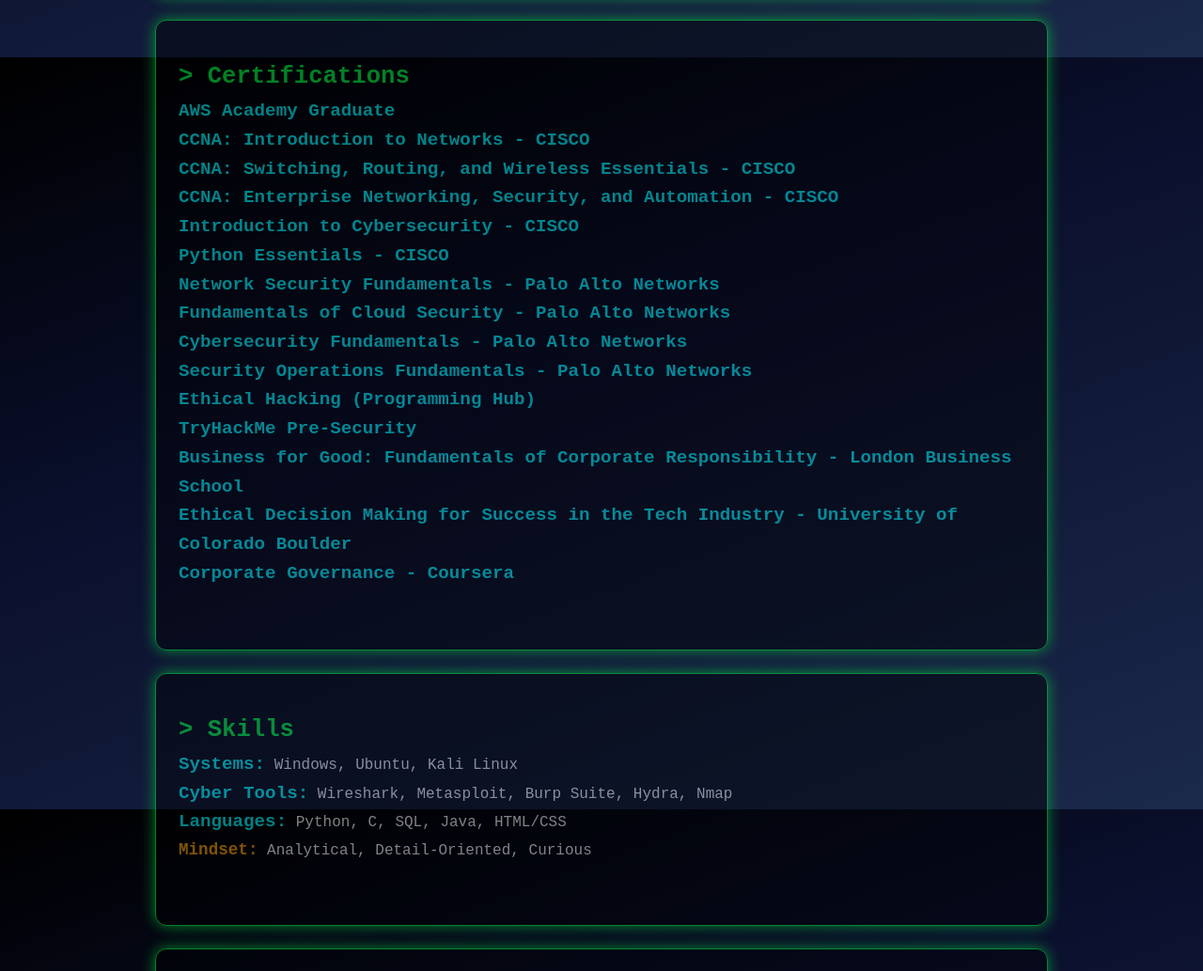
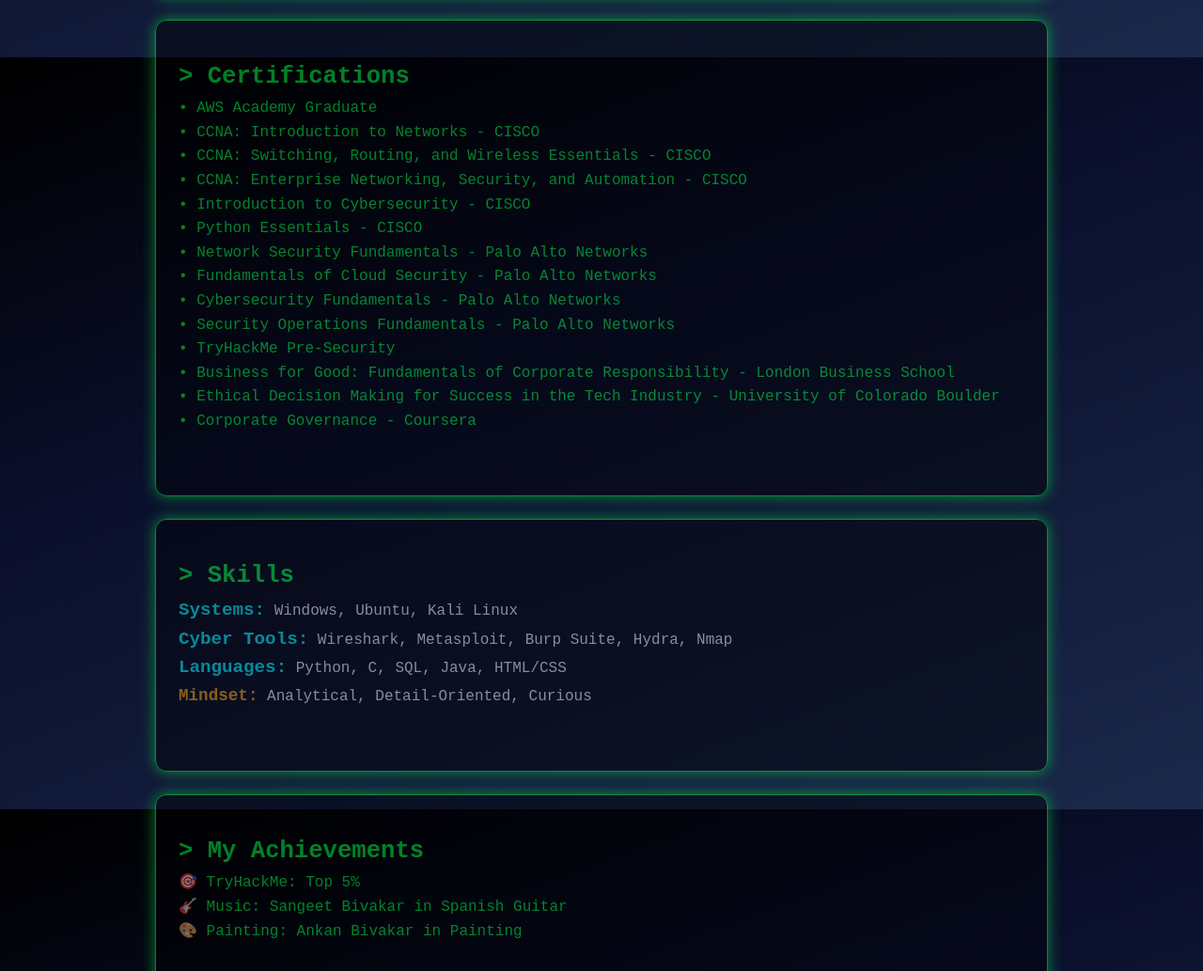
Before and after one commit to friatar/anirban-portfolio, a plain HTML site: page index.html in a window 1280 px wide. Shown: the part 739-1772 px from the top of the page at 94% size. Drawn offline with nearby package versions, Linux system fonts and the light colour scheme.

Commit message:
Update index.html

```diff
--- a/index.html
+++ b/index.html
@@ -37,26 +37,25 @@
     </pre>
   </section>
 
-  <section class="terminal-box">
-    <pre>
+<section class="terminal-box">
+  <pre>
 <span class="section-title">> Certifications</span>
-<span class="label">AWS Academy Graduate</span>
-<span class="label">CCNA: Introduction to Networks - CISCO</span>
-<span class="label">CCNA: Switching, Routing, and Wireless Essentials - CISCO</span>
-<span class="label">CCNA: Enterprise Networking, Security, and Automation - CISCO</span>
-<span class="label">Introduction to Cybersecurity - CISCO</span>
-<span class="label">Python Essentials - CISCO</span>
-<span class="label">Network Security Fundamentals - Palo Alto Networks</span>
-<span class="label">Fundamentals of Cloud Security - Palo Alto Networks</span>
-<span class="label">Cybersecurity Fundamentals - Palo Alto Networks</span>
-<span class="label">Security Operations Fundamentals - Palo Alto Networks</span>
-<span class="label">Ethical Hacking (Programming Hub)</span>
-<span class="label">TryHackMe Pre-Security</span>
-<span class="label">Business for Good: Fundamentals of Corporate Responsibility - London Business School</span>
-<span class="label">Ethical Decision Making for Success in the Tech Industry - University of Colorado Boulder</span>
-<span class="label">Corporate Governance - Coursera</span>
-    </pre>
-  </section>
+• AWS Academy Graduate
+• CCNA: Introduction to Networks - CISCO
+• CCNA: Switching, Routing, and Wireless Essentials - CISCO
+• CCNA: Enterprise Networking, Security, and Automation - CISCO
+• Introduction to Cybersecurity - CISCO
+• Python Essentials - CISCO
+• Network Security Fundamentals - Palo Alto Networks
+• Fundamentals of Cloud Security - Palo Alto Networks
+• Cybersecurity Fundamentals - Palo Alto Networks
+• Security Operations Fundamentals - Palo Alto Networks
+• TryHackMe Pre-Security
+• Business for Good: Fundamentals of Corporate Responsibility - London Business School
+• Ethical Decision Making for Success in the Tech Industry - University of Colorado Boulder
+• Corporate Governance - Coursera
+  </pre>
+</section>
 
   <section class="terminal-box">
     <pre>
@@ -71,7 +70,7 @@
   <section class="terminal-box">
     <pre>
 <span class="section-title">> My Achievements</span>
-🎯 TryHackMe: Top 9%
+🎯 TryHackMe: Top 5%
 🎸 Music: Sangeet Bivakar in Spanish Guitar
 🎨 Painting: Ankan Bivakar in Painting
     </pre>
```
